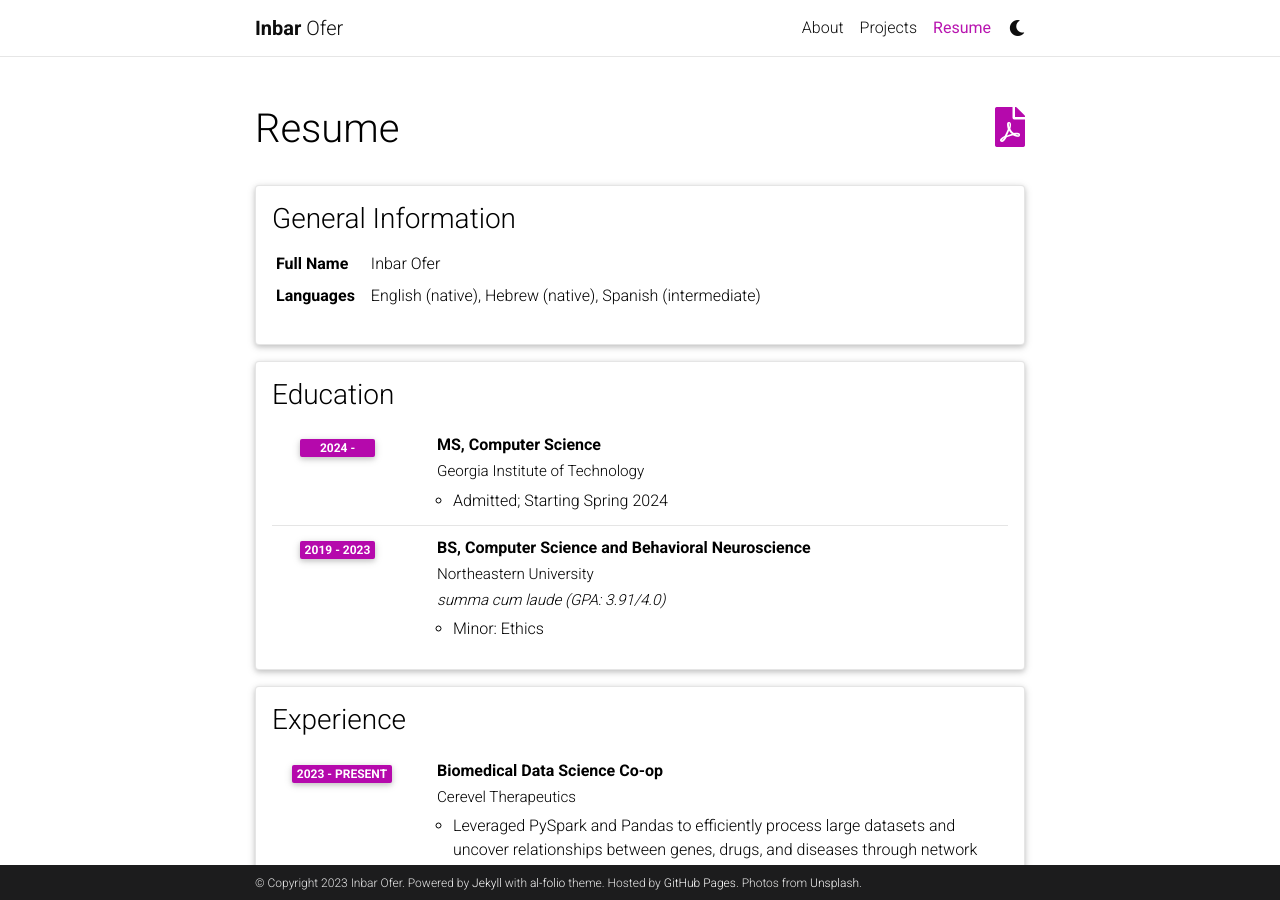
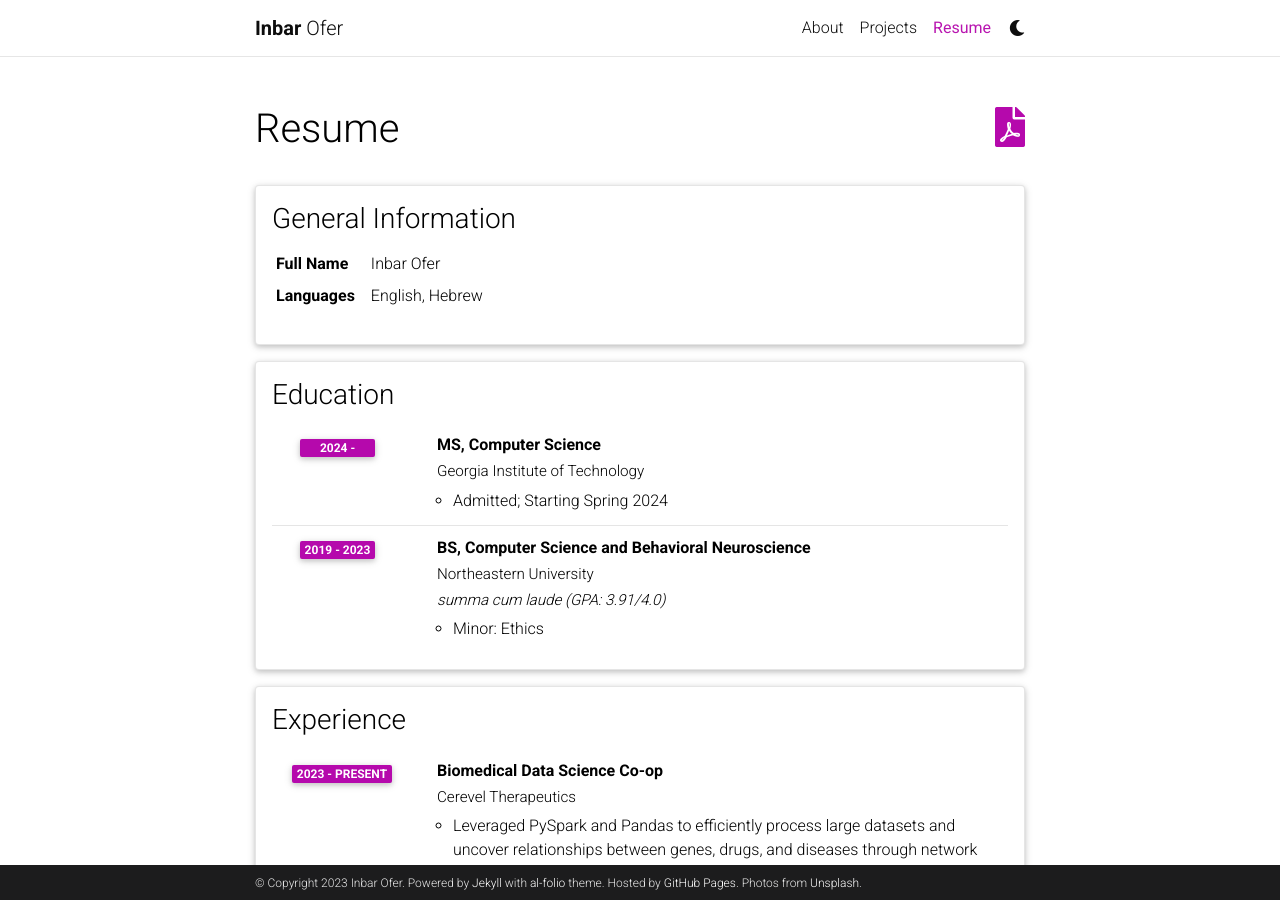
Before and after one commit to inbaro-neu/inbaro-neu.github.io, a Jekyll site: the page built from _pages/cv.md, in a window 1280 px wide and 900 px high. Built offline with Jekyll 4.4.1, drawn with Linux system fonts in a browser that asks for light colours; comment, search, counter and statistics services are not loaded; a style sheet for code colours, icons or effects is not loaded.

Commit message:
removed Spanish from resume

```diff
--- a/_data/cv.yml
+++ b/_data/cv.yml
@@ -6,7 +6,7 @@
     # - name: Date of Birth
       # value: 14th March 1879
     - name: Languages
-      value: English (native), Hebrew (native), Spanish (intermediate)
+      value: English, Hebrew
 
 - title: Education
   type: time_table
```
